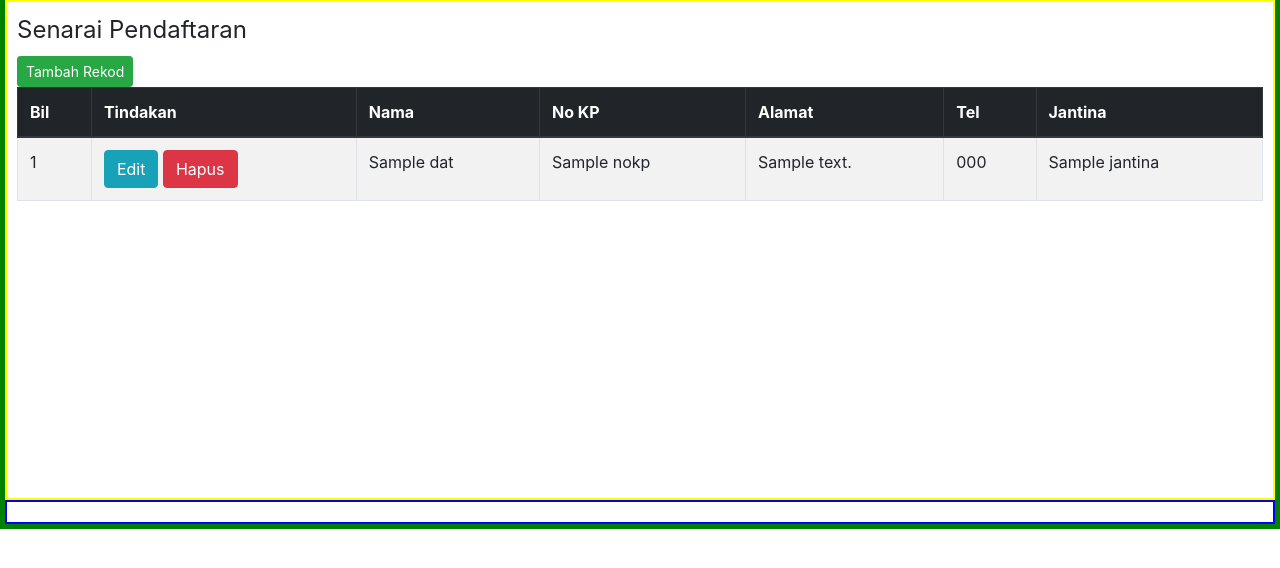
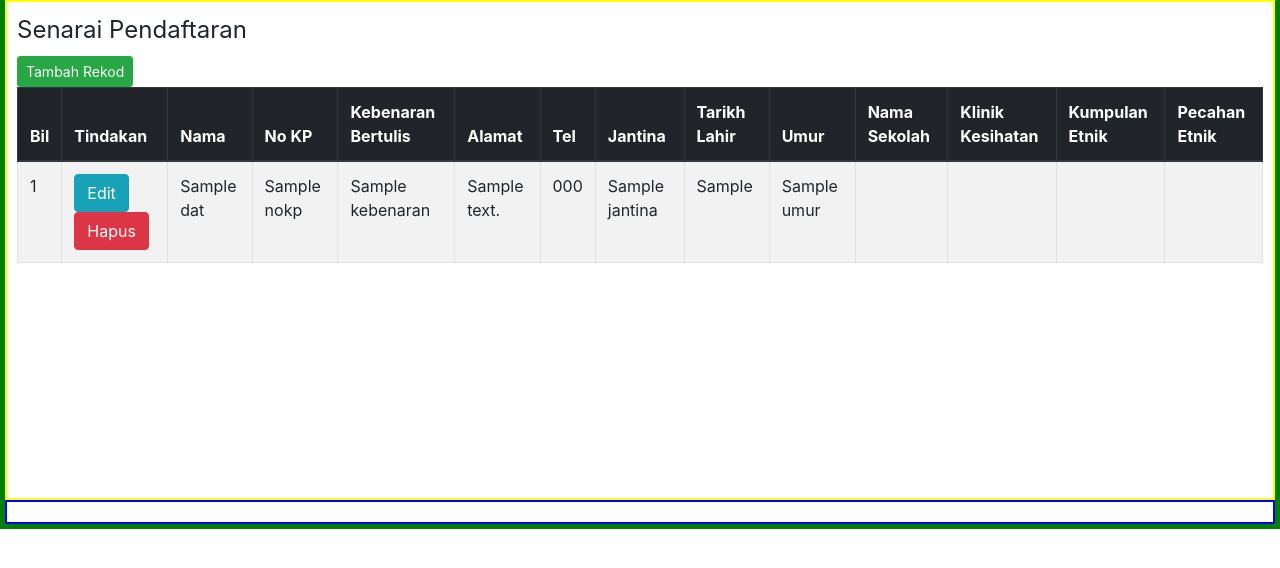
Before and after one commit to azman1204/sst, a Yii app: the page made by views/pendaftaran/list.php in a window 1280 px wide. Shown: the part 129-697 px from the top of the page. Run offline with PHP 8.4 and a stand-in for Yii, Linux system fonts and the light colour scheme; the template is opened without the code that fills it: most values are stand-ins (such as "Sample title", 1, 10 or a date in 2020); data that the repository does not hold is empty; some libraries are stand-ins or nearby versions.

Commit message:
pendaftaran list all column

```diff
--- /dev/null
+++ b/models/Klinik.php
@@ -0,0 +1,6 @@
+<?php
+namespace app\models;
+
+class Klinik extends \yii\db\ActiveRecord {
+
+}
--- a/views/pendaftaran/form.php
+++ b/views/pendaftaran/form.php
@@ -48,16 +48,16 @@ if (isset($salah)) {
     </div>
     <div class="row">
         <div class="col col-sm-2">Klinik Kesihatan</div>
-        <div class="col col-sm"><input type="text" value="<?= $dat->id_klinik ?>" class="form-control"></div>
+        <div class="col col-sm"><input type="text" value="<?= $klinik->nama ?>" class="form-control" disabled=""></div>
         <div class="col col-sm-2">Nama Sekolah</div>
         <div class="col col-sm">
-<?= Html::dropDownList('id_sekolah', $dat->id_sekolah, $sek, ['class' => 'form-control']) ?>
+        <?= Html::dropDownList('id_sekolah', $dat->id_sekolah, $sek, ['class' => 'form-control']) ?>
         </div>
     </div>
     <div class="row">
         <div class="col col-sm-2">Etnik</div>
         <div class="col col-sm">
-<?= Html::dropDownList('kump_etnik', $dat->kump_etnik, $kump_etnik, ['class' => 'form-control']) ?>
+        <?= Html::dropDownList('kump_etnik', $dat->kump_etnik, $kump_etnik, ['class' => 'form-control']) ?>
         </div>
         <div class="col col-sm-2">Pecahan Etnik</div>
         <div class="col col-sm" id="my-etnik"></div>
--- a/views/pendaftaran/list.php
+++ b/views/pendaftaran/list.php
@@ -1,6 +1,12 @@
+<?php
+// import models
+use app\models\Klinik;
+use app\models\KumpEtnik;
+use app\models\PecahanEtnik;
+use app\models\Sekolah;
+?>
 <legend>Senarai Pendaftaran</legend>
 <a href="index.php?r=pendaftaran/form" class="btn btn-success btn-sm">Tambah Rekod</a>
-
 <div id="mylist">
 <table class="table table-bordered table-striped">
     <thead class="thead-dark">
@@ -9,14 +15,25 @@
         <th>Tindakan</th>
         <th>Nama</th>
         <th>No KP</th>
+        <th>Kebenaran Bertulis</th>
         <th>Alamat</th>
         <th>Tel</th>
         <th>Jantina</th>
+        <th>Tarikh Lahir</th>
+        <th>Umur</th>
+        <th>Nama Sekolah</th>
+        <th>Klinik Kesihatan</th>
+        <th>Kumpulan Etnik</th>
+        <th>Pecahan Etnik</th>
     </tr>
     </thead>
     <?php
     $bil = 1;
     foreach ($dat as $data) {
+        $klinik = Klinik::findOne($data->id_klinik);
+        $ke = KumpEtnik::findOne($data->kump_etnik);
+        $sekolah = Sekolah::findOne($data->id_sekolah);
+        $pe = PecahanEtnik::findOne($data->pecahan_etnik);
     ?>
     <tr>
         <td><?= $bil++ ?></td>
@@ -26,9 +43,16 @@
         </td>
         <td><?= $data->nama ?></td>
         <td><?= $data->nokp ?></td>
+        <td><?= $data->kebenaran ?></td>
         <td><?= $data->alamat ?></td>
         <td><?= $data->tel ?></td>
         <td><?= $data->jantina ?></td>
+        <td><?= $data->tkh_lahir ?></td>
+        <td><?= $data->umur ?></td>
+        <td><?= $sekolah->nama ?></td>
+        <td><?= $klinik->nama ?></td>
+        <td><?= $ke->nama ?></td>
+        <td><?= $pe->nama_pecahan ?></td>
     </tr>
     <?php } ?>
 </table>
```
Also changed, not shown: controllers/PendaftaranController.php (+7 -4 lines).
